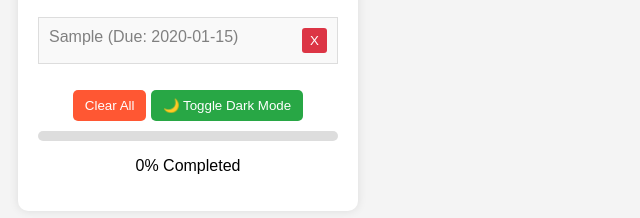
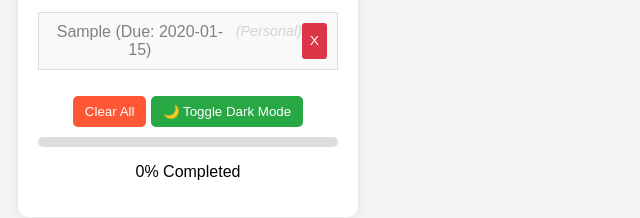
Before and after one commit to Abdul-Wasi/To-Do-App, a plain HTML site: page index.html in a window 1280 px wide. Both pictures are taken after typing "Sample", "2020-01-15" into the empty fields and a click on the button "Add". Shown: the part 380-598 px from the top of the page, without its empty margins (452-1092 px from the left). Drawn offline with Linux system fonts and the light colour scheme.

Commit message:
now task category appears as text

```diff
--- a/script.js
+++ b/script.js
@@ -17,18 +17,18 @@ function addTask() {
 
   let li = document.createElement("li");
   let dueDate = taskDate.value ? ` (Due: ${taskDate.value})` : "";
-  li.classList.add(taskCategory.toLowerCase()); // Assign category class
   li.classList.add(taskPriority.toLowerCase()); // Assign priority class
   li.setAttribute("data-priority", taskPriority);
   li.innerHTML = `
         <span onclick="toggleTaskCompletion(this)">${taskInput.value} ${dueDate}</span>
+        <span class = "category">(${taskCategory})</span>
         <button class="delete-btn" onclick="deleteTask(this)">X</button>
     `;
 
   taskList.appendChild(li);
   sortTasksByPriority();
   saveTasks();
-  taskInput.value = "";
+  taskInput.value = ""; // Reset task value/text
   taskDate.value = ""; // Reset date input
   updateProgress();
 }
--- a/styles.css
+++ b/styles.css
@@ -118,14 +118,11 @@ input[type="date"] {
   color: white;
   border: 1px solid white;
 }
-.personal {
-  color: blue;
-}
-.work {
-  color: green;
-}
-.urgent {
-  color: red;
+.category {
+  color: lightgray;
+  font-style: italic;
+  font-size: 0.9em;
+  margin-left: 5px;
 }
 .low {
   color: grey;
```
